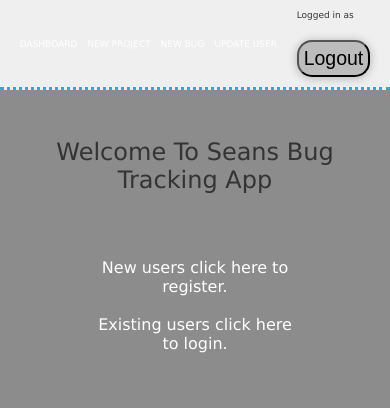
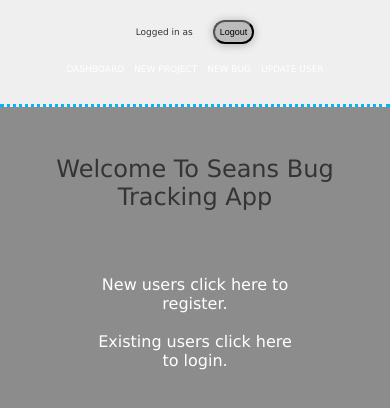
Before and after one commit to seansiganoff/seans-bug-tracker, a React (Create React App) app: page / in a window 390 px wide. Shown: the top 408 px of the page. Built offline with nearby package versions, Linux system fonts and the light colour scheme.

Commit message:
updated nav

```diff
--- a/src/components/nav/navbar.css
+++ b/src/components/nav/navbar.css
@@ -176,17 +176,12 @@ a:visited {
     .nav-left-side {
         padding: 10px 0;
     }
-    .navbar-container1 {
-        padding: 5px;
-    }
 
-    .nav-right-side {
-        display: grid;
-    }
+
+
     .nav-logout-btn {
         padding: 5px;
         flex-wrap: wrap;
-        font-size: 5vw;
     }
 
     .navbar-container2 {
```
